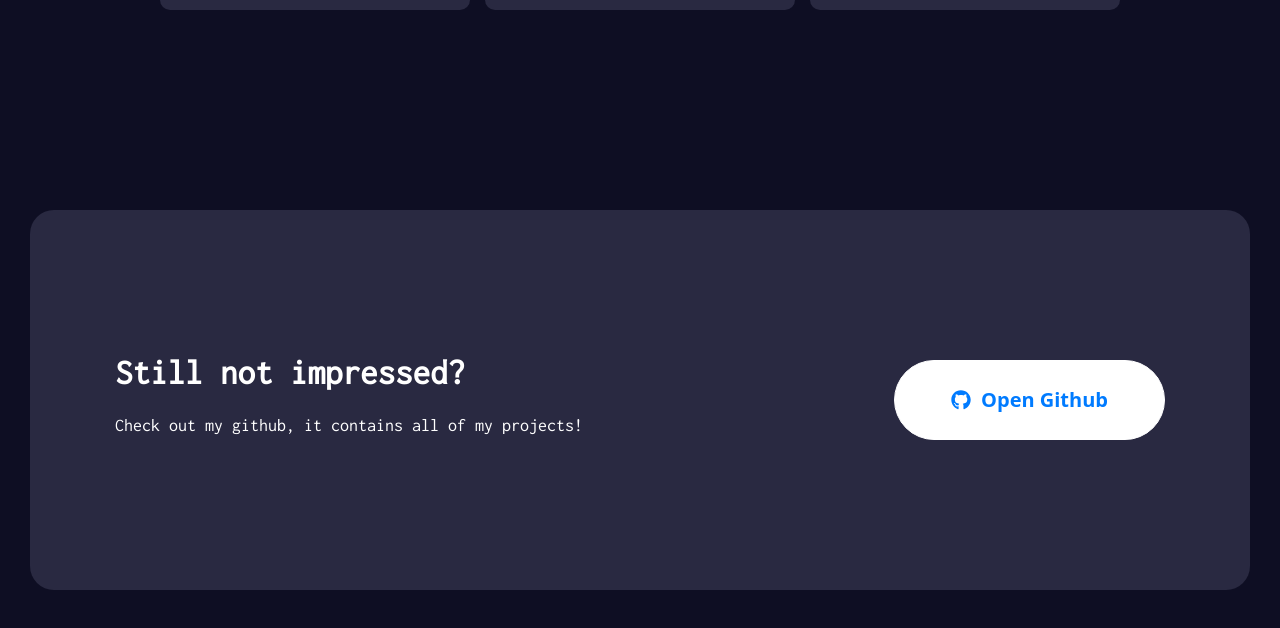
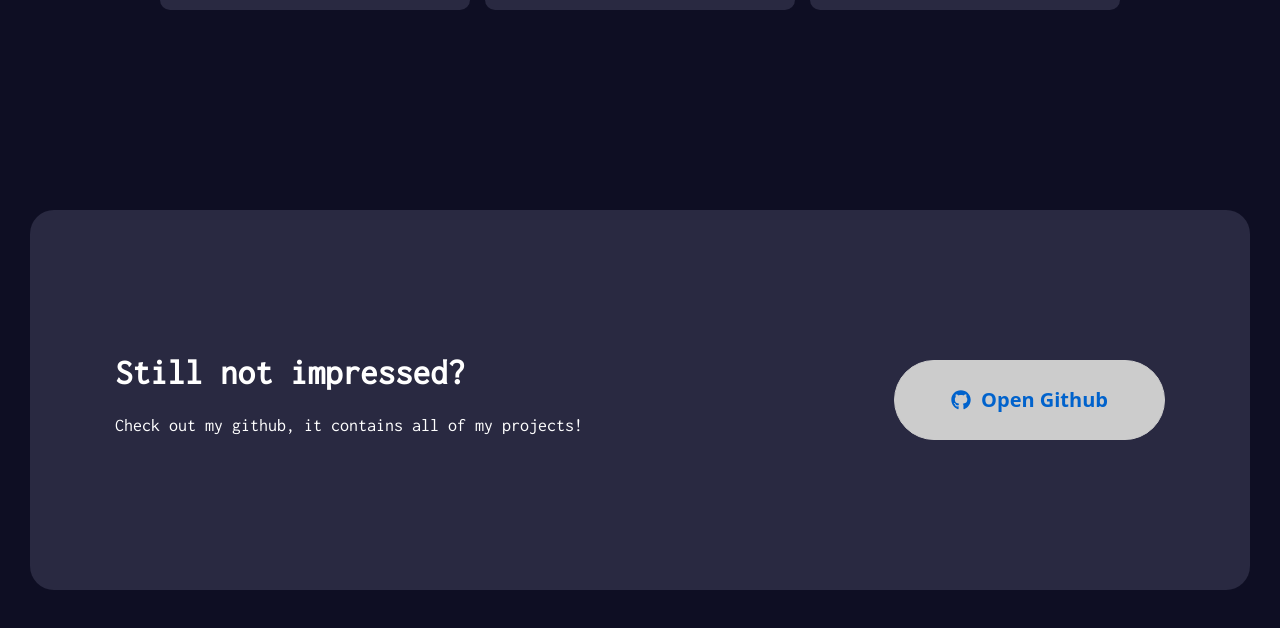
Before and after one commit to Itsdarkhere/valtteri.online, a React (Create React App) app: page / in a window 1280 px wide. In both pictures the pointer is over the link "Open Github". Shown: the part 2611-3239 px from the top of the page. Built offline with nearby package versions, Linux system fonts and the light colour scheme.

Commit message:
add some hover states

```diff
--- a/src/App.css
+++ b/src/App.css
@@ -133,6 +133,9 @@
 .w_button:hover {
   filter: brightness(80%);
 }
+.basic_button:hover {
+  filter: brightness(80%);
+}
 @media screen and (max-width: 767PX) {
     .h2 {
       font-size: 38px;
--- a/src/css/Projects.css
+++ b/src/css/Projects.css
@@ -23,6 +23,10 @@
     border-radius: 16px;
     background-color: #292941;
     text-align: center;
+    transition-duration: 0.1s;
+}
+.project_card:hover {
+    background-color: #1f1f30;
 }
 .project_icon {
     width: 94px;
```
